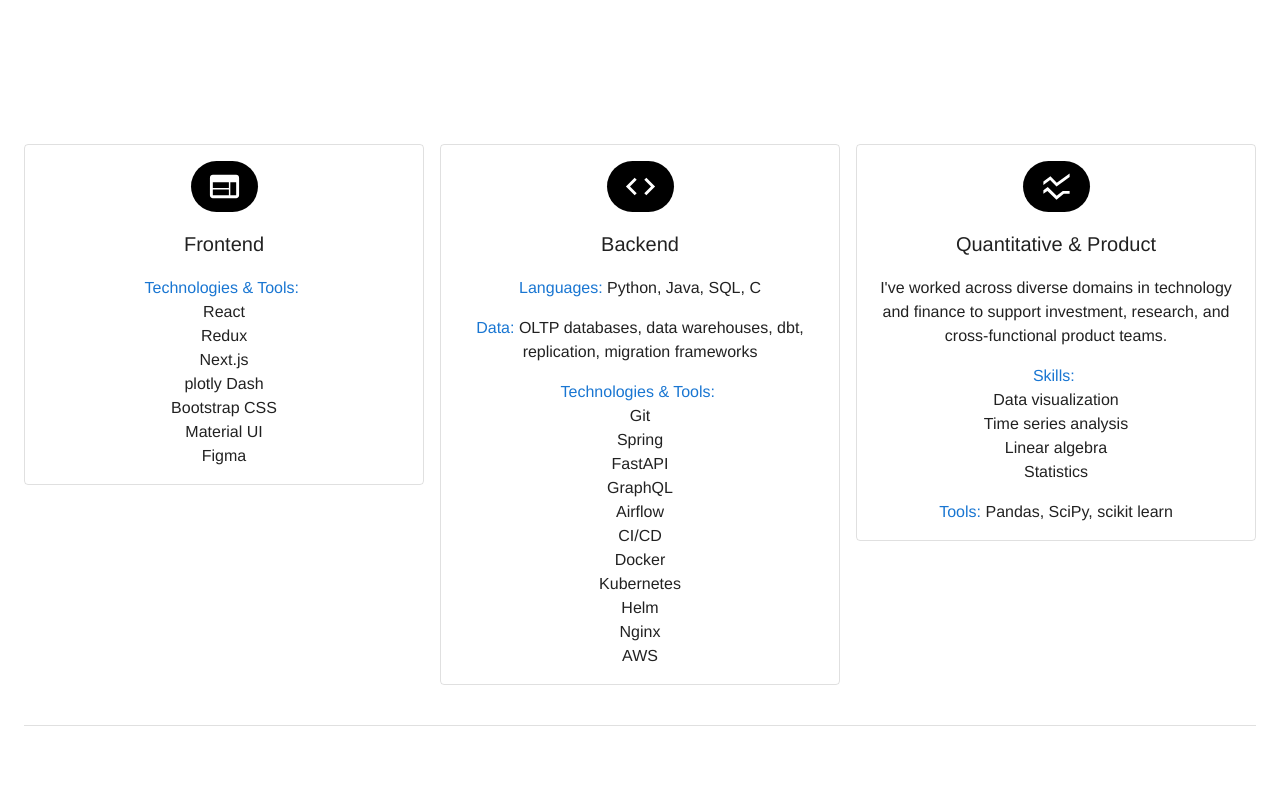
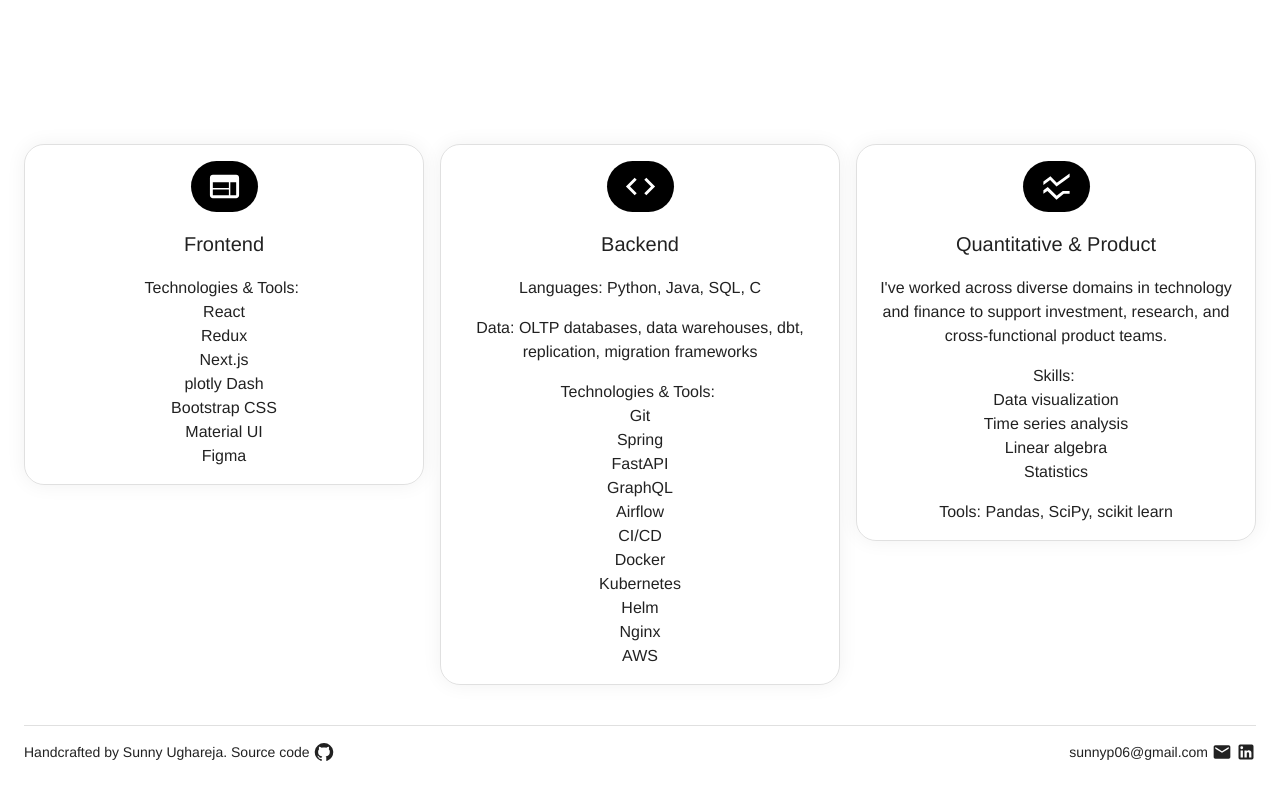
Before and after one commit to sunnyp06/portfolio, a Next.js app: page / in a window 1280 px wide. Shown: the part 402-1202 px from the top of the page. Before the commit the page ends 1128 px from the top, so only its background shows below. Built offline with nearby package versions, Linux system fonts and the light colour scheme.

Commit message:
Add footer and links

```diff
--- a/src/app/layout.tsx
+++ b/src/app/layout.tsx
@@ -1,3 +1,4 @@
+import Footer from "@/components/Footer";
 import NavBar from "@/components/NavBar";
 import theme from "@/theme";
 import { Container, CssBaseline } from "@mui/material";
@@ -23,7 +24,7 @@
 }>) {
   return (
     <ThemeProvider theme={theme}>
-      {/* CssBaseline kickstart an elegant, consistent, and simple baseline to build upon. */}
+      {/* CssBaseline to kickstart an elegant, consistent, and simple baseline to build upon. */}
       <CssBaseline />
       <html>
         <body
@@ -41,6 +42,7 @@
             }}
           >
             {children}
+            <Footer />
           </Container>
         </body>
       </html>
--- a/src/app/page.tsx
+++ b/src/app/page.tsx
@@ -1,5 +1,5 @@
 import SkillsGrid from "@/components/SkillsGrid";
-import { Divider, Stack, Typography } from "@mui/material";
+import { Stack, Typography } from "@mui/material";
 
 export default function Home() {
   return (
@@ -20,7 +20,7 @@
         </Typography> */}
       </Stack>
       <SkillsGrid />
-      <Divider />
+      {/* <SelectedProjects /> */}
     </main>
   );
 }
--- /dev/null
+++ b/src/components/Footer.tsx
@@ -0,0 +1,57 @@
+import EmailIcon from "@mui/icons-material/Email";
+import GitHubIcon from "@mui/icons-material/GitHub";
+import LinkedInIcon from "@mui/icons-material/LinkedIn";
+import { Container, Divider, Typography } from "@mui/material";
+import Grid2 from "@mui/material/Unstable_Grid2/Grid2";
+import React from "react";
+import IconLink from "./IconLink";
+
+const Footer: React.FC = () => {
+  return (
+    <>
+      <Divider />
+      <Container
+        sx={{ minHeight: "15vh", mx: 0, py: 2 }}
+        maxWidth={false}
+        disableGutters
+      >
+        <Grid2 container spacing={2}>
+          <Grid2 xs={12} sm="auto" display="flex" alignItems="center">
+            <Typography variant="body2" align="left">
+              Handcrafted by Sunny Ughareja. Source code
+            </Typography>
+            <IconLink
+              href="https://github.com/sunnyp06/portfolio"
+              icon={GitHubIcon}
+              fontSize={20}
+            />
+          </Grid2>
+          <Grid2
+            xs={12}
+            xsOffset={0}
+            sm="auto"
+            smOffset="auto"
+            display="flex"
+            alignItems="center"
+          >
+            <Typography variant="body2" align="left">
+              sunnyp06@gmail.com
+            </Typography>
+            <IconLink
+              href="mailto:sunnyp06@gmail.com"
+              icon={EmailIcon}
+              fontSize={20}
+            />
+            <IconLink
+              href="https://www.linkedin.com/in/sunny-ughareja/"
+              icon={LinkedInIcon}
+              fontSize={20}
+            />
+          </Grid2>
+        </Grid2>
+      </Container>
+    </>
+  );
+};
+
+export default Footer;
--- /dev/null
+++ b/src/components/IconLink.tsx
@@ -0,0 +1,31 @@
+import { SvgIconComponent } from "@mui/icons-material";
+import { Link, SxProps } from "@mui/material";
+import React from "react";
+
+interface IconLinkProps {
+  href: string;
+  icon: SvgIconComponent;
+  fontSize?: number | string;
+  sx?: SxProps;
+}
+
+const IconLink: React.FC<IconLinkProps> = ({
+  href,
+  icon: Icon,
+  fontSize = "inherit",
+  sx,
+}) => (
+  <Link
+    href={href}
+    target="_blank"
+    rel="noopener"
+    display="flex"
+    alignItems="center"
+    color="inherit"
+    sx={{ ml: 0.5, ...sx }}
+  >
+    <Icon sx={{ fontSize: fontSize }} />
+  </Link>
+);
+
+export default IconLink;
--- a/src/components/SkillsGrid.tsx
+++ b/src/components/SkillsGrid.tsx
@@ -2,11 +2,21 @@
 import CodeIcon from "@mui/icons-material/Code";
 import SsidChartIcon from "@mui/icons-material/SsidChart";
 import WebIcon from "@mui/icons-material/Web";
-import { Paper, Typography, useTheme } from "@mui/material";
+import { Paper, SxProps, Typography, useTheme } from "@mui/material";
 import Grid2 from "@mui/material/Unstable_Grid2/Grid2";
 
-const paperStyle = { px: 2, py: 2 };
-const iconStyle = {
+const paperStyle: SxProps = {
+  px: 2,
+  py: 2,
+  borderRadius: "20px",
+  boxShadow: "0 0 20px 0 rgba(0,0,0,0.06)",
+  transition: "0.3s",
+  "&:hover": {
+    transform: "translateY(-3px)",
+    boxShadow: "0 4px 20px 0 rgba(0,0,0,0.06)",
+  },
+};
+const iconStyle: SxProps = {
   // bgcolor: "primary.main",
   bgcolor: "black",
   borderRadius: "30px",
@@ -60,11 +70,8 @@
           flexDirection="column"
         >
           <Typography variant="body1" align="center">
-            <span style={{ color: theme.palette.primary.main }}>
-              Technologies & Tools:&nbsp;
-            </span>
+            <span style={{ fontWeight: 500 }}>Technologies & Tools:&nbsp;</span>
           </Typography>
-          {/* {technologiesAndTools.join("\n")} */}
           {technologiesAndTools.map((tool, index) => (
             <Typography key={index} variant="body1" align="center">
               {tool}
@@ -77,7 +84,8 @@
 }
 
 function BackendPaper() {
-  const theme = useTheme();
+  // change color?
+  // const theme = useTheme();
   const technologiesAndTools = [
     "Git",
     "Spring",
@@ -102,17 +110,13 @@
         </Grid2>
         <Grid2 xs={12} display="flex" justifyContent="center">
           <Typography variant="body1">
-            <span style={{ color: theme.palette.primary.main }}>
-              Languages:&nbsp;
-            </span>
+            <span style={{ fontWeight: 500 }}>Languages:&nbsp;</span>
             Python, Java, SQL, C
           </Typography>
         </Grid2>
         <Grid2 xs={12} display="flex" justifyContent="center">
           <Typography variant="body1" align="center">
-            <span style={{ color: theme.palette.primary.main }}>
-              Data:&nbsp;
-            </span>
+            <span style={{ fontWeight: 500 }}>Data:&nbsp;</span>
             OLTP databases, data warehouses, dbt, replication, migration
             frameworks
           </Typography>
@@ -124,9 +128,7 @@
           flexDirection="column"
         >
           <Typography variant="body1" align="center">
-            <span style={{ color: theme.palette.primary.main }}>
-              Technologies & Tools:&nbsp;
-            </span>
+            <span style={{ fontWeight: 500 }}>Technologies & Tools:&nbsp;</span>
           </Typography>
           {technologiesAndTools.map((tool, index) => (
             <Typography key={index} variant="body1" align="center">
@@ -171,9 +173,7 @@
           flexDirection="column"
         >
           <Typography variant="body1" align="center">
-            <span style={{ color: theme.palette.primary.main }}>
-              Skills:&nbsp;
-            </span>
+            <span style={{ fontWeight: 500 }}>Skills:&nbsp;</span>
           </Typography>
           {skills.map((tool, index) => (
             <Typography key={index} variant="body1" align="center">
@@ -183,9 +183,7 @@
         </Grid2>
         <Grid2 xs={12} display="flex" justifyContent="center">
           <Typography variant="body1">
-            <span style={{ color: theme.palette.primary.main }}>
-              Tools:&nbsp;
-            </span>
+            <span style={{ fontWeight: 500 }}>Tools:&nbsp;</span>
             Pandas, SciPy, scikit learn
           </Typography>
         </Grid2>
```
Also changed, not shown: src/components/SelectedProjects.tsx (added, +16 -0 lines).
